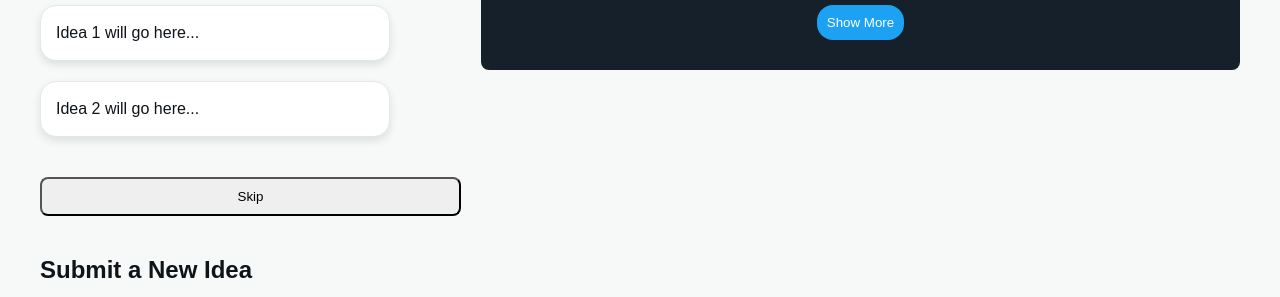
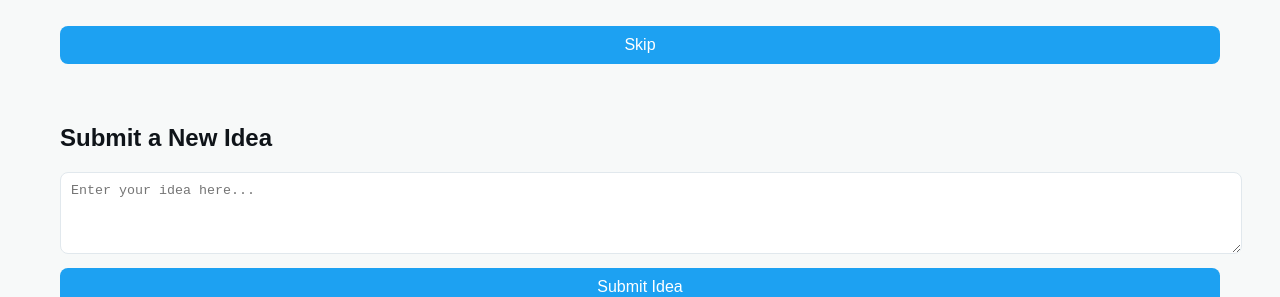
Before and after one commit to Auron2006/theideahunt, a website with bundled scripts: page index.html in a window 1280 px wide. Shown: the part 234-531 px from the top of the page. Built offline with nearby package versions, Linux system fonts and the light colour scheme; no server answers.

Commit message:
now with a skip button and longer leaderbaord

```diff
--- a/index.html
+++ b/index.html
@@ -8,25 +8,23 @@
         /* Global Styles */
         body {
             font-family: Arial, Helvetica, sans-serif;
-            background-color: #ffffff;
+            background-color: #f7f9f9;
             color: #0f1419;
             margin: 0;
             padding: 0;
+            min-height: 100vh;
             display: flex;
-            justify-content: center;
-            align-items: center;
-            height: 100vh;
-            background-color: #f7f9f9; /* Twitter-like light background */
+            flex-direction: column;
         }
 
         /* Dark Mode */
         @media (prefers-color-scheme: dark) {
             body {
-                background-color: #15202b; /* Twitter dark mode background */
+                background-color: #15202b;
                 color: #ffffff;
             }
             .idea {
-                background-color: #192734; /* Dark mode card background */
+                background-color: #192734;
                 border: 1px solid #38444d;
                 color: #ffffff;
             }
@@ -35,12 +33,12 @@
         /* Main content container */
         .main-content {
             display: flex;
-            justify-content: space-between;
-            align-items: flex-start;
+            flex-direction: column;
             width: 100%;
             max-width: 1200px;
             margin: 0 auto;
             padding: 20px;
+            box-sizing: border-box;
         }
 
         /* Ideas header */
@@ -52,16 +50,15 @@
 
         /* Ideas container */
         .ideas-container {
-            flex: 3;
             display: flex;
             flex-direction: column;
             gap: 20px;
+            margin-bottom: 20px;
         }
 
         /* Idea Card Styles */
         .idea {
             width: 100%;
-            max-width: 350px;
             padding: 15px;
             background-color: #ffffff;
             border: 1px solid #e1e8ed;
@@ -86,12 +83,11 @@
 
         /* Leaderboard container */
         #leaderboard {
-            flex: 1;
-            margin-left: 20px;
-            background-color: #15202b; /* Dark mode background */
+            background-color: #15202b;
             border-radius: 8px;
             color: white;
             padding: 20px;
+            margin-top: 20px;
         }
 
         /* Leaderboard header */
@@ -106,14 +102,14 @@
             padding: 10px;
             margin: 10px 0;
             border-radius: 8px;
-            background-color: #192734; /* Entry background */
+            background-color: #192734;
             cursor: pointer;
             position: relative;
             transition: background-color 0.3s;
         }
 
         .leaderboard-entry:hover {
-            background-color: #1d2d40; /* Hover effect */
+            background-color: #1d2d40;
         }
 
         .leaderboard-entry .rank {
@@ -134,10 +130,14 @@
             color: white;
             border: none;
             border-radius: 16px;
+            padding: 10px 20px;
+            cursor: pointer;
             transition: background-color 0.3s;
+            margin: 10px auto;
+            display: block;
         }
 
-        #expandButton:hover {
+        #toggleLeaderboardButton:hover {
             background-color: #0d8ce0;
         }
 
@@ -152,17 +152,67 @@
             display: block;
         }
 
+        /* New styles for the skip button and idea submission */
+        #skipButton {
+            width: 100%;
+            padding: 10px;
+            border-radius: 8px;
+            cursor: pointer;
+            background-color: #1da1f2;
+            color: white;
+            border: none;
+            font-size: 16px;
+            margin-top: 20px;
+        }
+
+        #idea-submission {
+            margin-top: 20px;
+        }
+
+        #ideaForm textarea {
+            width: 100%;
+            padding: 10px;
+            border-radius: 8px;
+            border: 1px solid #e1e8ed;
+            resize: vertical;
+            margin-bottom: 10px;
+        }
+
+        #ideaForm button {
+            width: 100%;
+            padding: 10px;
+            border-radius: 8px;
+            cursor: pointer;
+            background-color: #1da1f2;
+            color: white;
+            border: none;
+            font-size: 16px;
+        }
+
         /* Responsive Design */
         @media (max-width: 600px) {
             .main-content {
-                flex-direction: column;
-                align-items: center;
                 padding: 10px;
             }
 
             .idea, #leaderboard {
                 width: 100%;
-                max-width: 100%;
+            }
+
+            #leaderboard {
+                position: fixed;
+                bottom: 0;
+                left: 0;
+                right: 0;
+                max-height: 50vh;
+                overflow-y: auto;
+                z-index: 1000;
+                border-radius: 16px 16px 0 0;
+                box-shadow: 0 -4px 10px rgba(0, 0, 0, 0.1);
+            }
+
+            .ideas-container {
+                margin-bottom: 60vh; /* Adjust based on leaderboard height */
             }
         }
     </style>
@@ -171,7 +221,7 @@
     <div class="main-content">
         <div class="ideas-section">
             <div class="ideas-header">
-                <h2 style="text-align: center; margin-bottom: 20px;">Vote for the better idea!</h2>
+                <h2>Vote for the better idea!</h2>
             </div>
             <div class="ideas-container">
                 <div class="idea" id="idea1" onclick="vote('idea1')">
@@ -180,13 +230,11 @@
                 <div class="idea" id="idea2" onclick="vote('idea2')">
                     <p>Idea 2 will go here...</p>
                 </div>
-                <!-- New Skip Button -->
-                <button id="skipButton" style="margin-top: 20px; padding: 10px; border-radius: 8px; cursor: pointer;" onclick="skipIdea()">Skip</button>
+                <button id="skipButton" onclick="skipIdea()">Skip</button>
                 <div id="idea-submission">
                     <h2>Submit a New Idea</h2>
                     <form id="ideaForm">
-                        <textarea id="newIdea" rows="4" cols="50" placeholder="Enter your idea here..."></textarea>
-                        <br>
+                        <textarea id="newIdea" rows="4" placeholder="Enter your idea here..."></textarea>
                         <button type="submit">Submit Idea</button>
                     </form>
                 </div>
@@ -200,7 +248,7 @@
             <div id="leaderboard-entries">
                 <!-- Entries will be populated here by JavaScript -->
             </div>
-            <button id="toggleLeaderboardButton" onclick="toggleLeaderboard()" style="display: block; margin: 10px auto; padding: 10px; cursor: pointer;">Show More</button>
+            <button id="toggleLeaderboardButton" onclick="toggleLeaderboard()">Show More</button>
         </div>
     </div>
 
```
Also changed, not shown: 1 other file.
